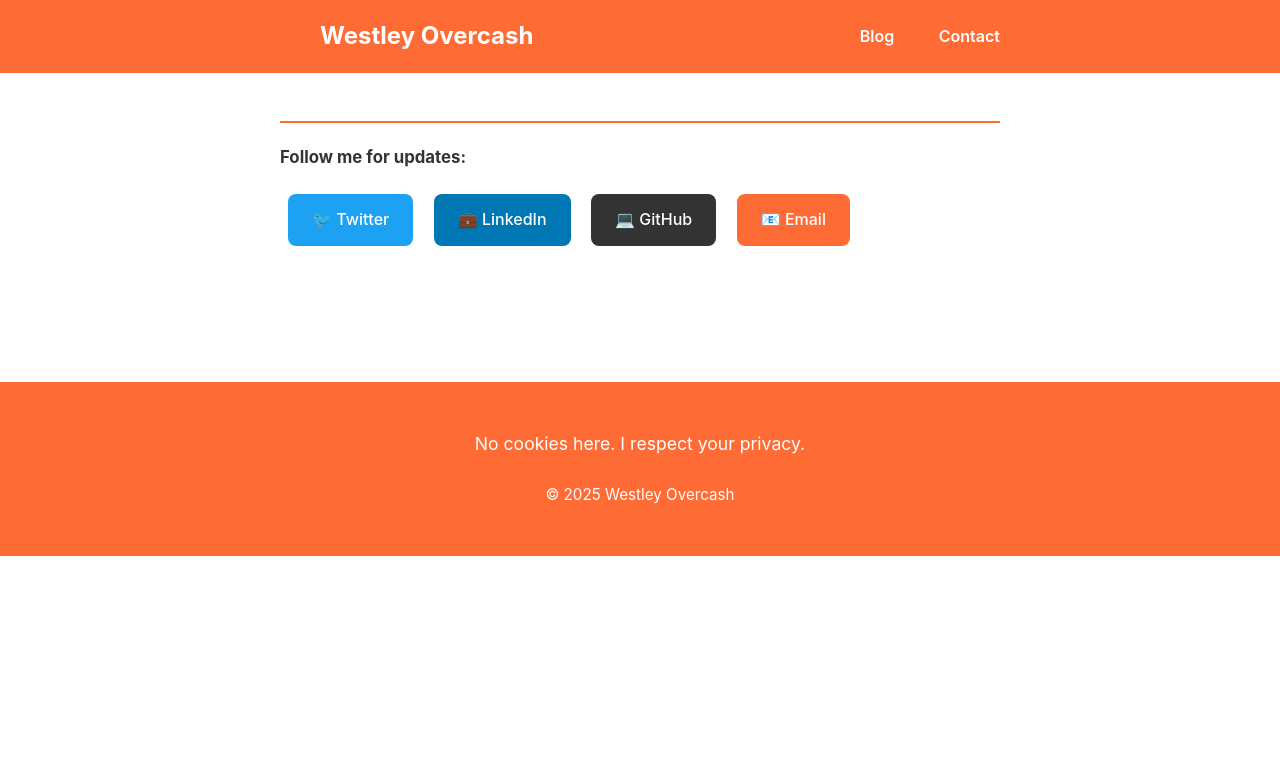
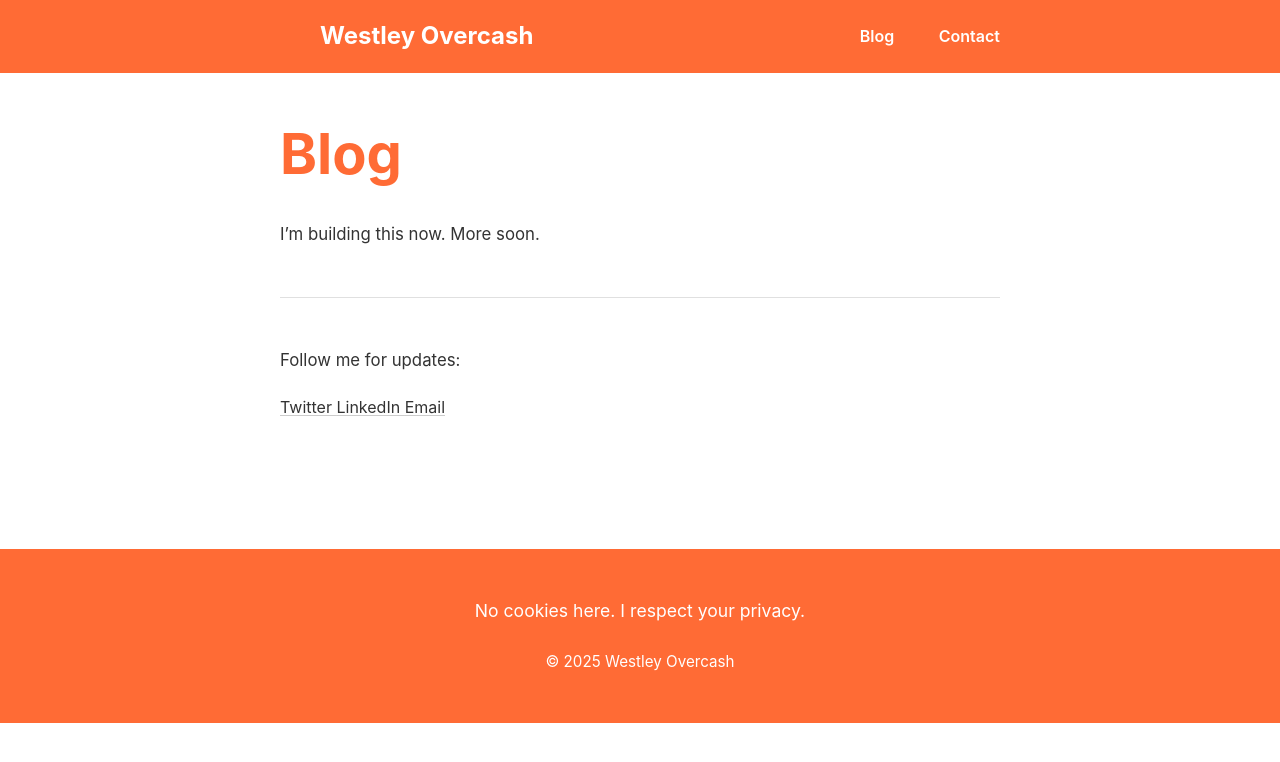
Before and after one commit to westleyovercash/westleyovercash.github.io, a Jekyll site: the page built from blog.md, in a window 1280 px wide. Shown: the top 762 px of the page. Built offline with Jekyll 4.4.1, drawn with Linux system fonts in a browser that asks for light colours; our own code applies the rules of GitHub Pages for plain Markdown files; part of the change alters nothing that is shown.

Commit message:
Update blog.md

```diff
--- a/blog.md
+++ b/blog.md
@@ -1,33 +1,30 @@
-<div class="social-links" style="margin-top: 30px; padding-top: 20px; border-top: 2px solid #ff6b35;">
-  <p style="margin-bottom: 15px; font-weight: bold;">Follow me for updates:</p>
-<a href="https://twitter.com/wessencecom"
-  target="_blank"
-  rel="noopener noreferrer"
-  style="display: inline-block; padding: 12px 24px; margin: 8px; background-color: #1DA1F2; color: white; text-decoration: none; border-radius: 8px; font-weight: 500; transition: opacity 0.3s;"
-  onmouseover="this.style.opacity='0.8'"
-  onmouseout="this.style.opacity='1'">
-🐦 Twitter
-</a>
-<a href="https://www.linkedin.com/in/westleyovercash"
-  target="_blank"
-  rel="noopener noreferrer"
-  style="display: inline-block; padding: 12px 24px; margin: 8px; background-color: #0077B5; color: white; text-decoration: none; border-radius: 8px; font-weight: 500; transition: opacity 0.3s;"
-  onmouseover="this.style.opacity='0.8'"
-  onmouseout="this.style.opacity='1'">
-💼 LinkedIn
-</a>
-<a href="https://github.com/westleyovercash"
-  target="_blank"
-  rel="noopener noreferrer"
-  style="display: inline-block; padding: 12px 24px; margin: 8px; background-color: #333; color: white; text-decoration: none; border-radius: 8px; font-weight: 500; transition: opacity 0.3s;"
-  onmouseover="this.style.opacity='0.8'"
-  onmouseout="this.style.opacity='1'">
-💻 GitHub
-</a>
-<a href="mailto:your.email@example.com"
-  style="display: inline-block; padding: 12px 24px; margin: 8px; background-color: #ff6b35; color: white; text-decoration: none; border-radius: 8px; font-weight: 500; transition: opacity 0.3s;"
-  onmouseover="this.style.opacity='0.8'"
-  onmouseout="this.style.opacity='1'">
-📧 Email
-</a>
+---
+layout: default
+title: Blog
+---
+
+# Blog
+
+I'm building this now. More soon.
+
+---
+
+<div style="margin-top: 40px;">
+  <p style="margin-bottom: 20px;">Follow me for updates:</p>
+
+  <a href="https://twitter.com/wessencecom"
+     target="_blank"
+     rel="noopener noreferrer">
+    Twitter
+  </a>
+
+  <a href="https://www.linkedin.com/in/westleyovercash"
+     target="_blank"
+     rel="noopener noreferrer">
+    LinkedIn
+  </a>
+
+  <a href="mailto:your.email@example.com">
+    Email
+  </a>
 </div>
```
